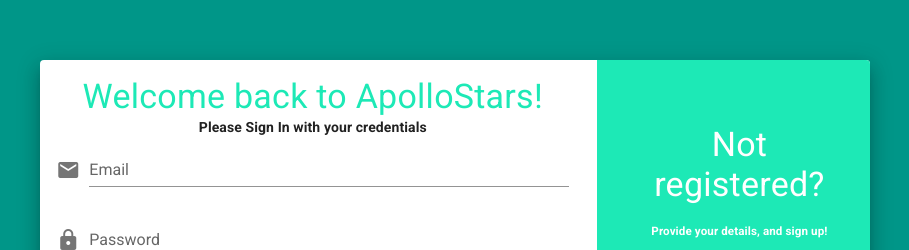
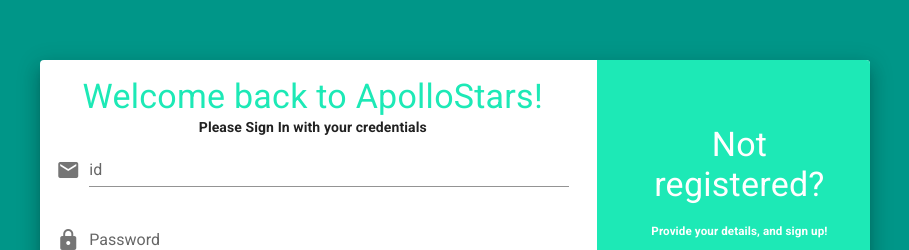
Before and after one commit to PermanAtayev/Apollo-stars, a Vue app: page / in a window 1280 px wide. Shown: the part 148-398 px from the top of the page, without its empty margins (185-1094 px from the left). Built offline with nearby package versions, Linux system fonts and the light colour scheme.

Commit message:
some commit

```diff
--- a/src/views/Home.vue
+++ b/src/views/Home.vue
@@ -10,13 +10,15 @@
                   <v-row>
                     <v-col cols="12" md="8">
                       <v-card-text class="mt12">
-                        <h2 class="text-center display-1 teal--text text--accent-3">
-                         Welcome back to ApolloStars!</h2>
+                        <h2
+                          class="text-center display-1 teal--text text--accent-3"
+                        >Welcome back to ApolloStars!</h2>
                         <h4 class="text-center mlt-4">Please Sign In with your credentials</h4>
                         <v-form>
                           <v-text-field
-                            label="Email"
-                            name="Email"
+                            label="id"
+                            name="id"
+                            v-model="id"
                             prepend-icon="email"
                             type="text"
                             color="teal accent-3"
@@ -24,6 +26,7 @@
                           <v-text-field
                             label="Password"
                             name="Passowrd"
+                            v-model="password"
                             prepend-icon="lock"
                             type="password"
                             color="teal accent-3"
@@ -41,7 +44,7 @@
                       </v-layout>
 
                       <div class="text-center mt-3">
-                        <v-btn class="mt-3" rounded color="teal accent-3" dark large>Sign In</v-btn>
+                        <v-btn class="mt-3" rounded color="teal accent-3" dark large @click="login()">Sign In</v-btn>
                       </div>
                     </v-col>
                     <v-col cols="12" md="4" class="teal accent-3">
@@ -50,9 +53,9 @@
                         <h5 class="text-center mt-4">Provide your details, and sign up!</h5>
                       </v-card-text>
                       <div class="text-center">
-                        <v-btn rounded outlined="" dark @click="step++">Sign Up</v-btn>
+                        <v-btn rounded outlined dark @click="step++">Sign Up</v-btn>
                         <h5 class="white--text text-center pa-4">View ApolloStars Reports!</h5>
-                        <v-btn rounded outlined="" dark router to="/reports" >Reports</v-btn>
+                        <v-btn rounded outlined dark router to="/reports">Reports</v-btn>
                       </div>
                     </v-col>
                   </v-row>
@@ -81,8 +84,9 @@
                             color="teal accent-3"
                           ></v-text-field>
                           <v-text-field
-                          label="Email"
-                          name="Email"
+                            label="ID"
+                            name="ID"
+
                             prepend-icon="email"
                             type="text"
                             color="teal accent-3"
@@ -90,6 +94,7 @@
                           <v-text-field
                             label="Password"
                             name="Password"
+
                             prepend-icon="lock"
                             type="password"
                             color="teal accent-3"
@@ -107,7 +112,6 @@
                         <div class="text-center mt-3">
                           <v-btn rounded color="teal accent-3" dark large>Sign UP</v-btn>
                         </div>
-
                       </v-card-text>
                     </v-col>
                   </v-row>
@@ -124,10 +128,36 @@
 export default {
   data: () => ({
     step: 1,
-    role: ""
+    role: "",
+    id: "",
+    password: ""
   }),
   props: {
     source: String
+  },
+  methods: {
+    login: async function() {
+      console.log("logging in with id: " + parseInt(this.id), " pass:" +  this.password);
+      let data = { id: parseInt(this.id), password: this.password };
+
+      const settings = {
+        method: "get",
+        headers: {
+          "content-Type": "application/json"
+        },
+        body: JSON.stringify(data)
+      };
+
+      const res = await fetch("localhost:8079/login", settings)
+        .then(response => response.json())
+        .then(json => {
+          console.log(res);
+          return console.log(json);
+        })
+        .catch(e => {
+          return e;
+        });
+    }
   }
 };
 </script>
```
Lines whose indentation alone changed are shown as unchanged.
